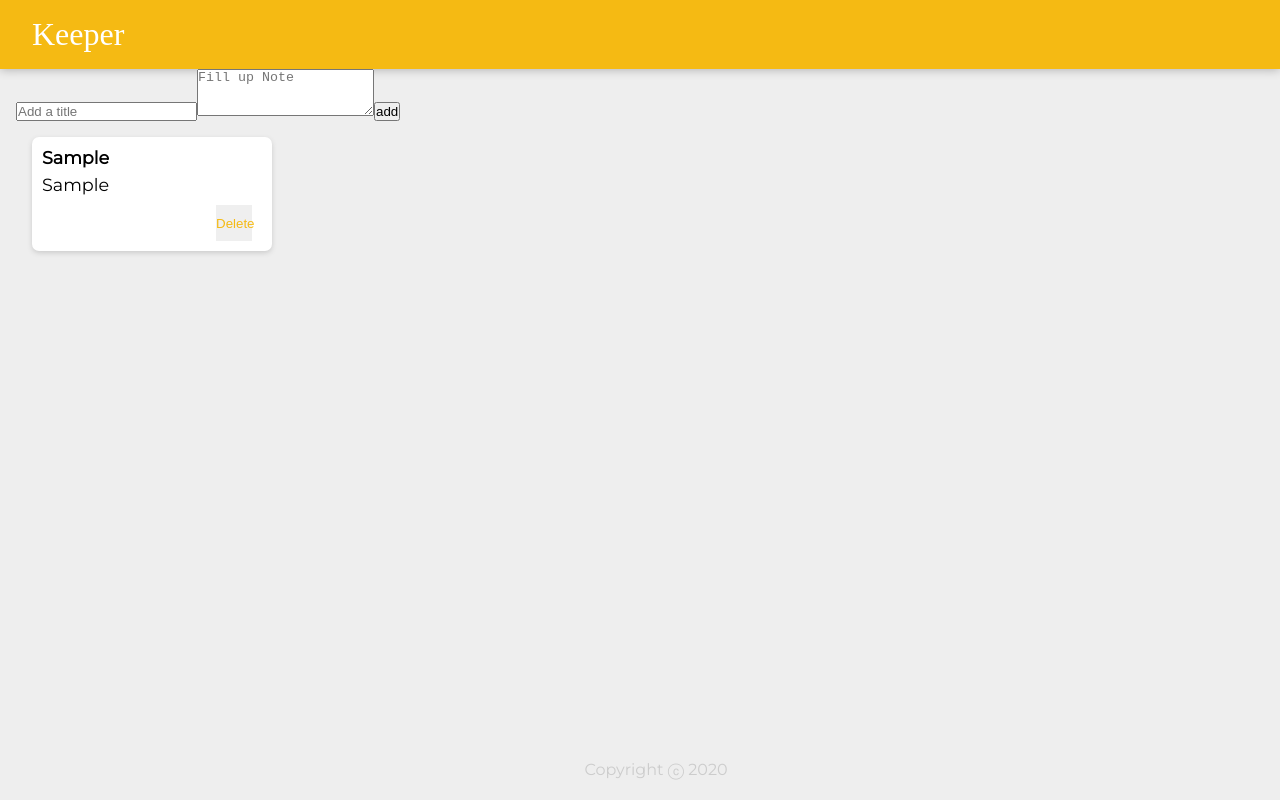
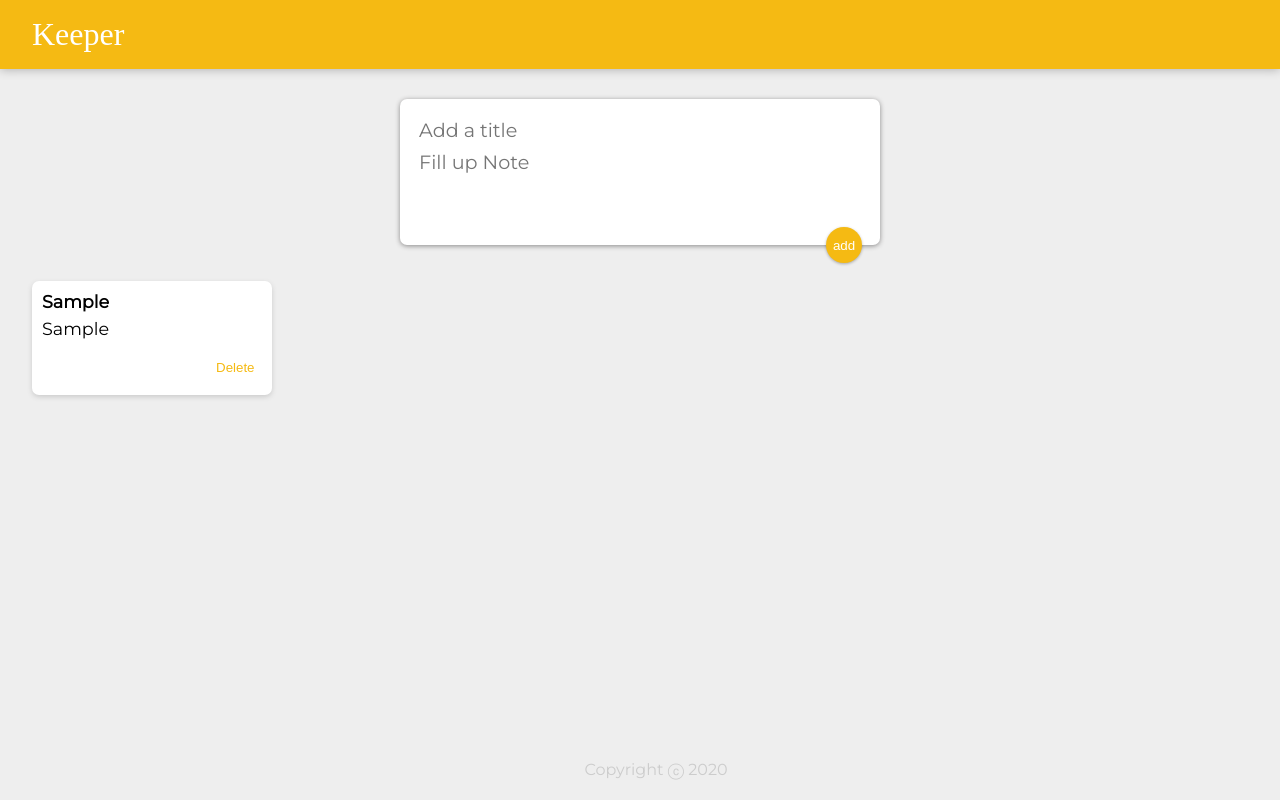
Before and after one commit to firdaushelmy/keeper-app, a React (Create React App) app: page / in a window 1280 px wide. Both pictures are taken after typing "Sample", "Sample" into the empty fields and a click on the button "add". Built offline with nearby package versions, Linux system fonts and the light colour scheme; a web font is replaced by a local one.

Commit message:
fix css bug

```diff
--- a/public/styles.css
+++ b/public/styles.css
@@ -60,6 +60,7 @@ footer p {
   float: right;
   margin-right: 10px;
   color: #f5ba13;
+  background: none;
   border: none;
   width: 36px;
   height: 36px;
--- a/src/components/ItemInput.jsx
+++ b/src/components/ItemInput.jsx
@@ -26,7 +26,7 @@ function ItemInput({ addItem }) {
 
   return (
     <div>
-      <form>
+      <form className='create-note'>
         <input
           name='title'
           placeholder='Add a title'
```
